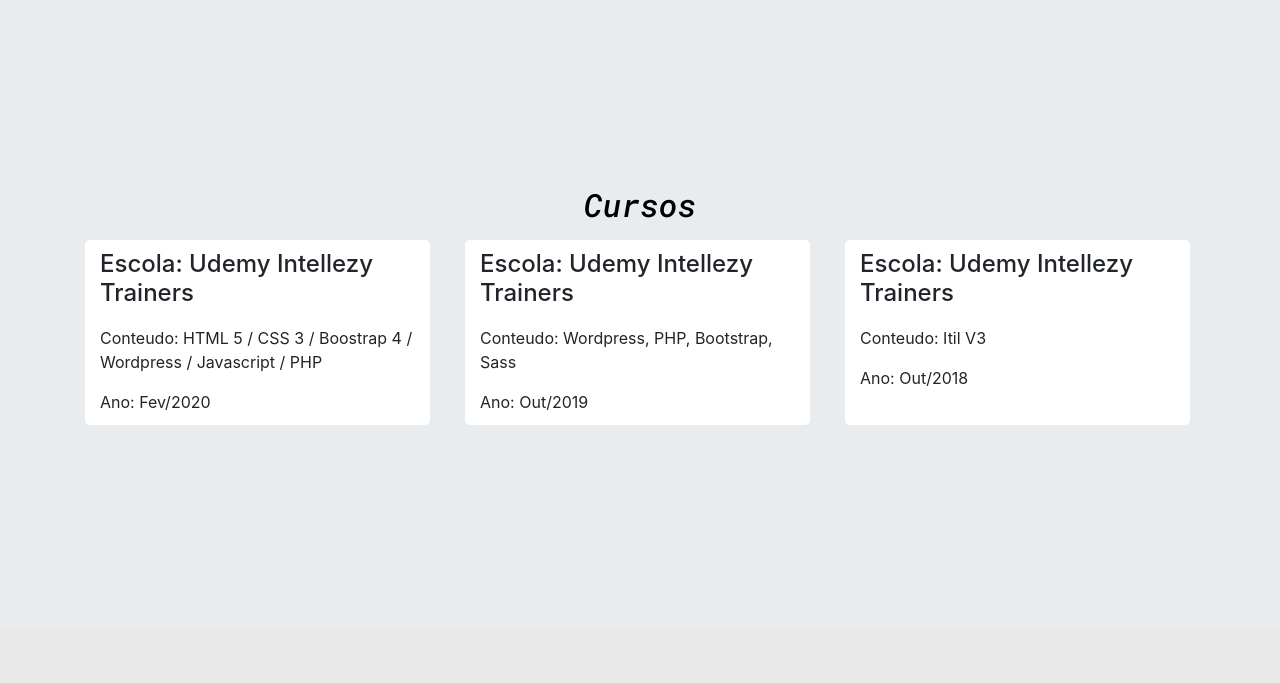
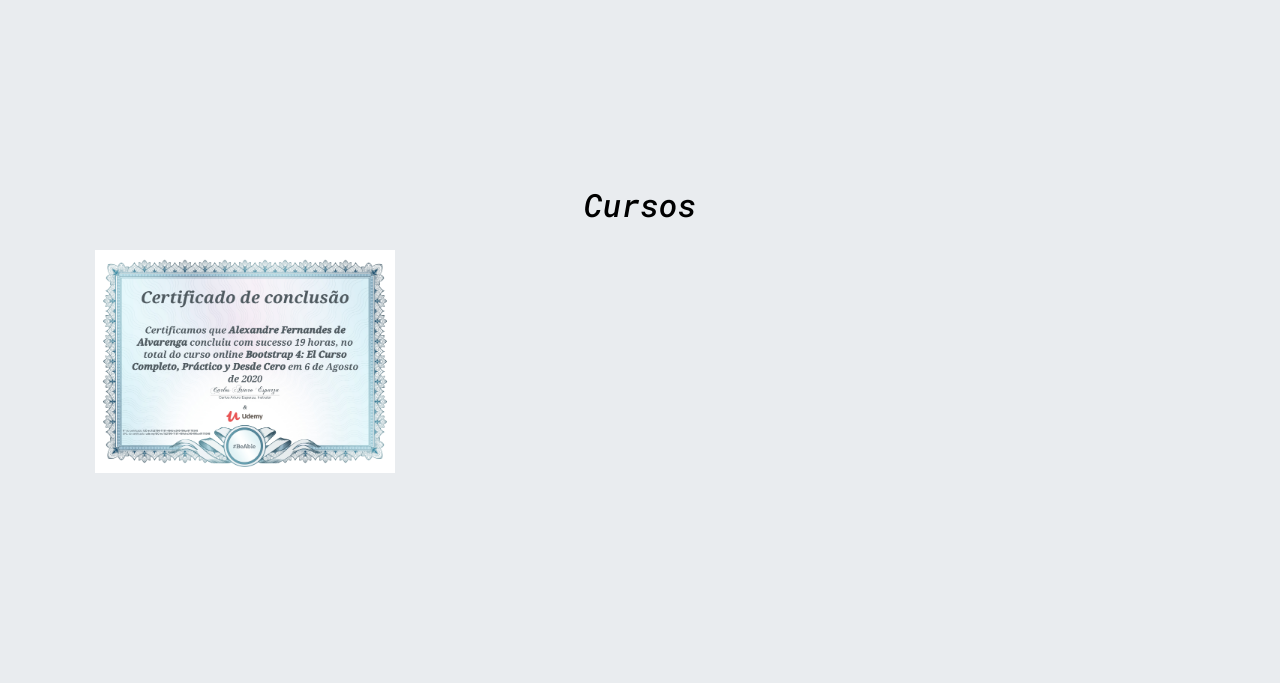
Before and after one commit to 2011Alexandrealvarenga/Portfolio2, a PHP site: page / in a window 1280 px wide. Shown: the part 2902-3585 px from the top of the page. Before the commit the page ends 3327 px from the top, so only its background shows below. Run offline with PHP 8.4, Linux system fonts and the light colour scheme; some libraries are stand-ins or nearby versions.

Commit message:
insert bootstrap

```diff
--- a/index.html
+++ b/index.html
@@ -265,6 +265,12 @@
           <h2>Cursos</h2>
         </div>
       </div>
+      <div class="conteudo-curso">
+        <div class="item">
+          <img src="bootstrap.jpg" class="img-fluid">
+        </div>
+      </div>
+        <!--
         <div class="row conteudo-curso">
           <div class="col-sm-12 col-lg-4 mb-1">
             <div class="conteudo">
@@ -289,6 +295,7 @@
           </div>
 
         </div>
+        -->
       </div>
     </div><!-- CURSOS-->
       <a href="https://api.whatsapp.com/send?phone=5511979573056&text=Olá, Gostaria de falar com o Alexandre Bruno." class="float" target="_blank">
--- a/style.css
+++ b/style.css
@@ -441,7 +441,10 @@ color: #000;
       color: #000; }
     .conteudo-curso .conteudo:hover p {
       color: #000; }
-
+.conteudo-curso .item{
+  width: 300px;
+  margin: 10px;
+}
 /*RESPONSIVE*/
 .navbar-toggler-icon {
   COLOR: #fff!important; }
```
Also changed, not shown: bootstrap.jpg (added), wordpress.jpg (added). Lines whose indentation alone changed are shown as unchanged.
